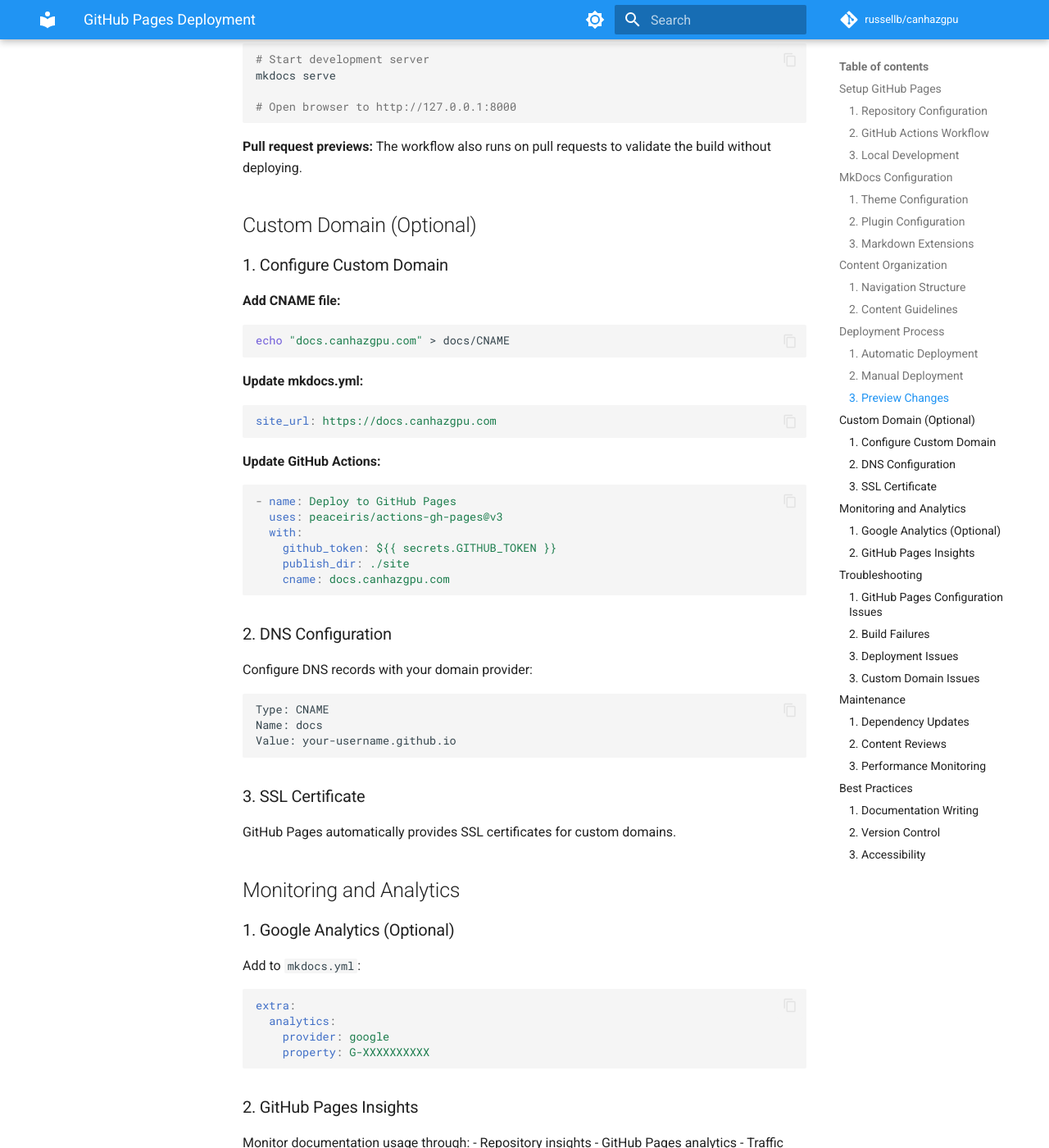
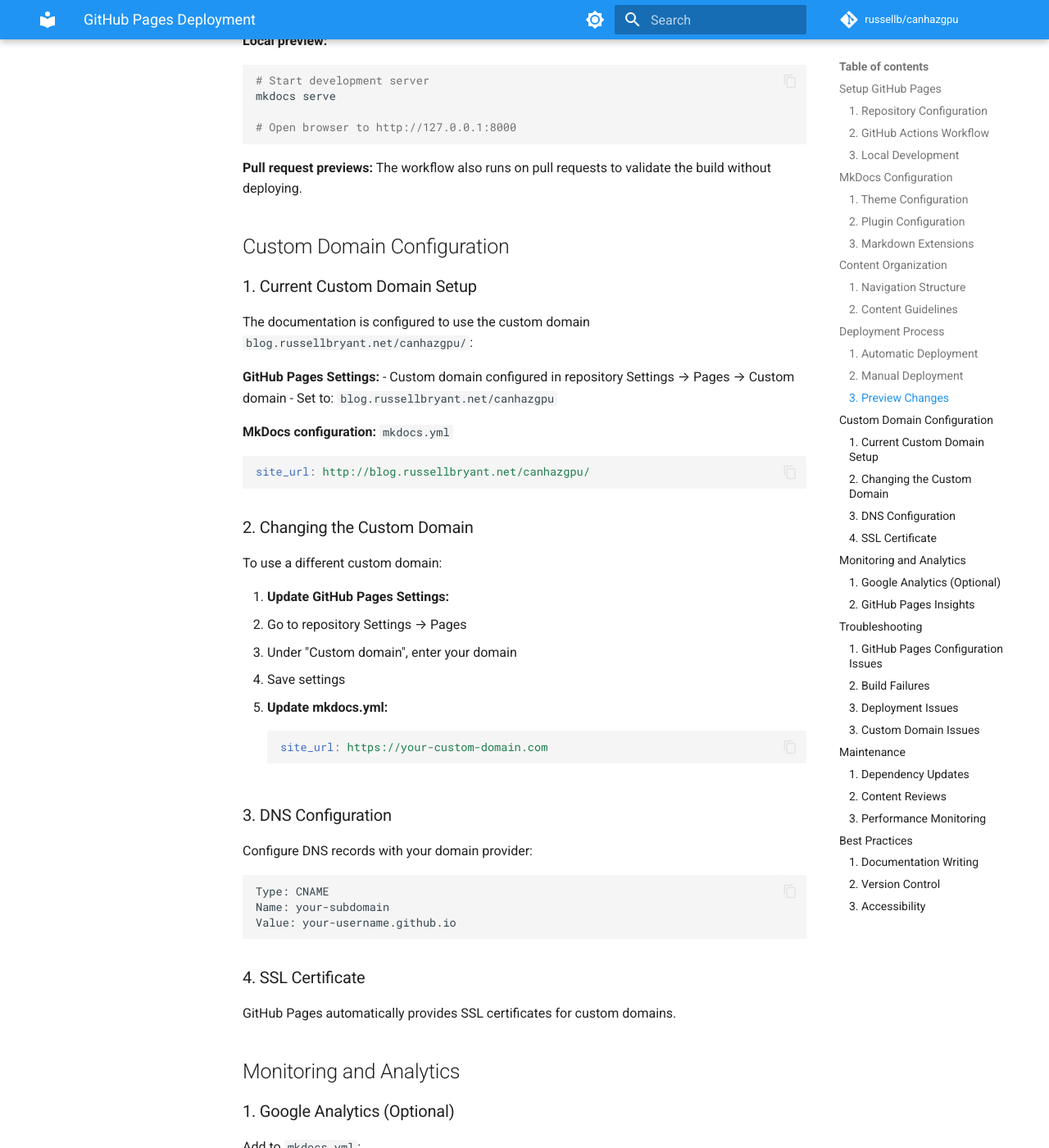
Before and after one commit to russellb/canhazgpu, an MkDocs documentation site: the page built from docs/github-pages.md, in a window 1280 px wide and 1400 px high, scrolled down 4564 px. Shown: the whole window at 82% size. Built offline with MkDocs 1.6.1 and Material for MkDocs 9.7.7, drawn with Linux system fonts in a browser that asks for light colours; comment, search, counter and statistics services are not loaded; some of the changed text lies outside the part shown.

Commit message:
Update docs URLs
Signed-off-by: Russell Bryant <rbryant@redhat.com>

````diff
--- a/docs/github-pages.md
+++ b/docs/github-pages.md
@@ -21,7 +21,7 @@ This guide covers deploying the canhazgpu documentation to GitHub Pages using Mk
    - Click "Save"
 
 3. **Verify Configuration**
-   - You should see "Your site is ready to be published at https://russellb.github.io/canhazgpu/"
+   - You should see "Your site is ready to be published at http://blog.russellbryant.net/canhazgpu/"
    - The workflow will automatically deploy when you push to main branch
 
 **Alternative: Manual Enablement**
@@ -198,41 +198,46 @@ mkdocs serve
 **Pull request previews:**
 The workflow also runs on pull requests to validate the build without deploying.
 
-## Custom Domain (Optional)
+## Custom Domain Configuration
 
-### 1. Configure Custom Domain
+### 1. Current Custom Domain Setup
 
-**Add CNAME file:**
-```bash
-echo "docs.canhazgpu.com" > docs/CNAME
+The documentation is configured to use the custom domain `blog.russellbryant.net/canhazgpu/`:
+
+**GitHub Pages Settings:**
+- Custom domain configured in repository Settings → Pages → Custom domain
+- Set to: `blog.russellbryant.net/canhazgpu`
+
+**MkDocs configuration:** `mkdocs.yml`
+```yaml
+site_url: http://blog.russellbryant.net/canhazgpu/
 ```
 
-**Update mkdocs.yml:**
+### 2. Changing the Custom Domain
+
+To use a different custom domain:
+
+1. **Update GitHub Pages Settings:**
+   - Go to repository Settings → Pages
+   - Under "Custom domain", enter your domain
+   - Save settings
+
+2. **Update mkdocs.yml:**
 ```yaml
-site_url: https://docs.canhazgpu.com
+site_url: https://your-custom-domain.com
 ```
 
-**Update GitHub Actions:**
-```yaml
-- name: Deploy to GitHub Pages
-  uses: peaceiris/actions-gh-pages@v3
-  with:
-    github_token: ${{ secrets.GITHUB_TOKEN }}
-    publish_dir: ./site
-    cname: docs.canhazgpu.com
-```
-
-### 2. DNS Configuration
+### 3. DNS Configuration
 
 Configure DNS records with your domain provider:
 
 ```
 Type: CNAME
-Name: docs
+Name: your-subdomain
 Value: your-username.github.io
 ```
 
-### 3. SSL Certificate
+### 4. SSL Certificate
 
 GitHub Pages automatically provides SSL certificates for custom domains.
 
--- a/mkdocs.yml
+++ b/mkdocs.yml
@@ -1,7 +1,7 @@
 site_name: canhazgpu Documentation
 site_description: A GPU reservation tool for single host shared development systems
 site_author: Russell Bryant
-site_url: https://russellb.github.io/canhazgpu
+site_url: http://blog.russellbryant.net/canhazgpu/
 
 repo_name: russellb/canhazgpu
 repo_url: https://github.com/russellb/canhazgpu
````
Also changed, not shown: README.md (+7 -7 lines).
